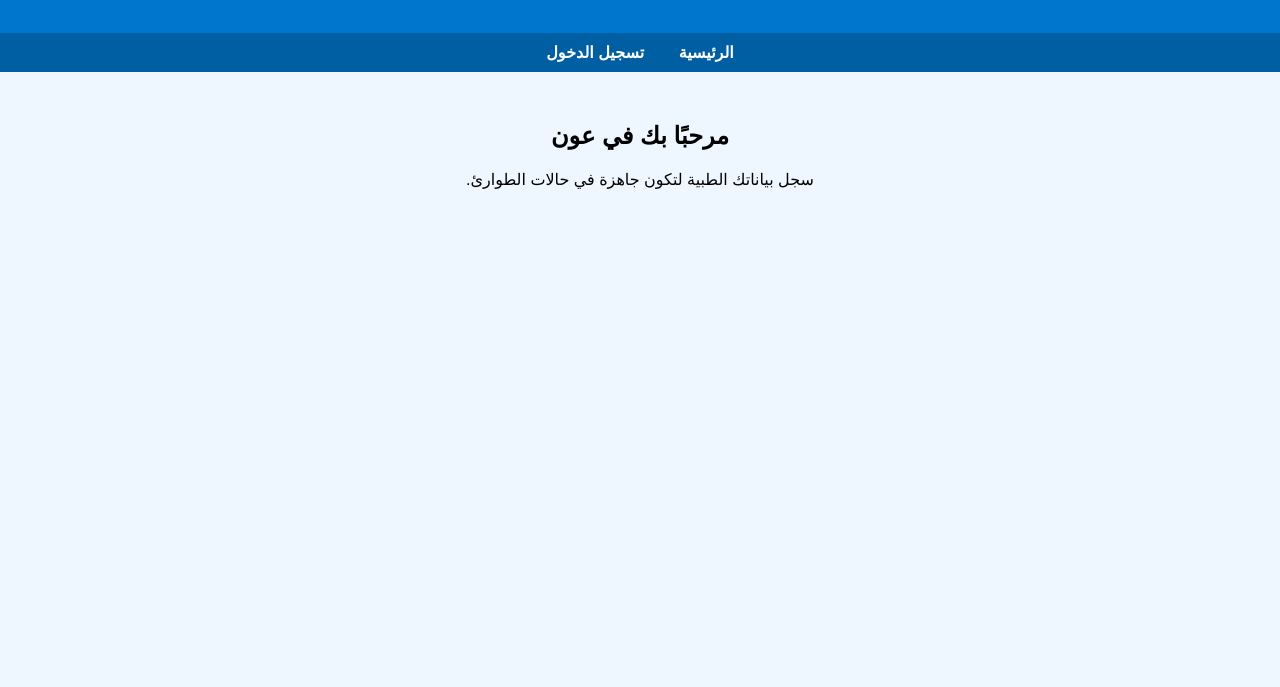
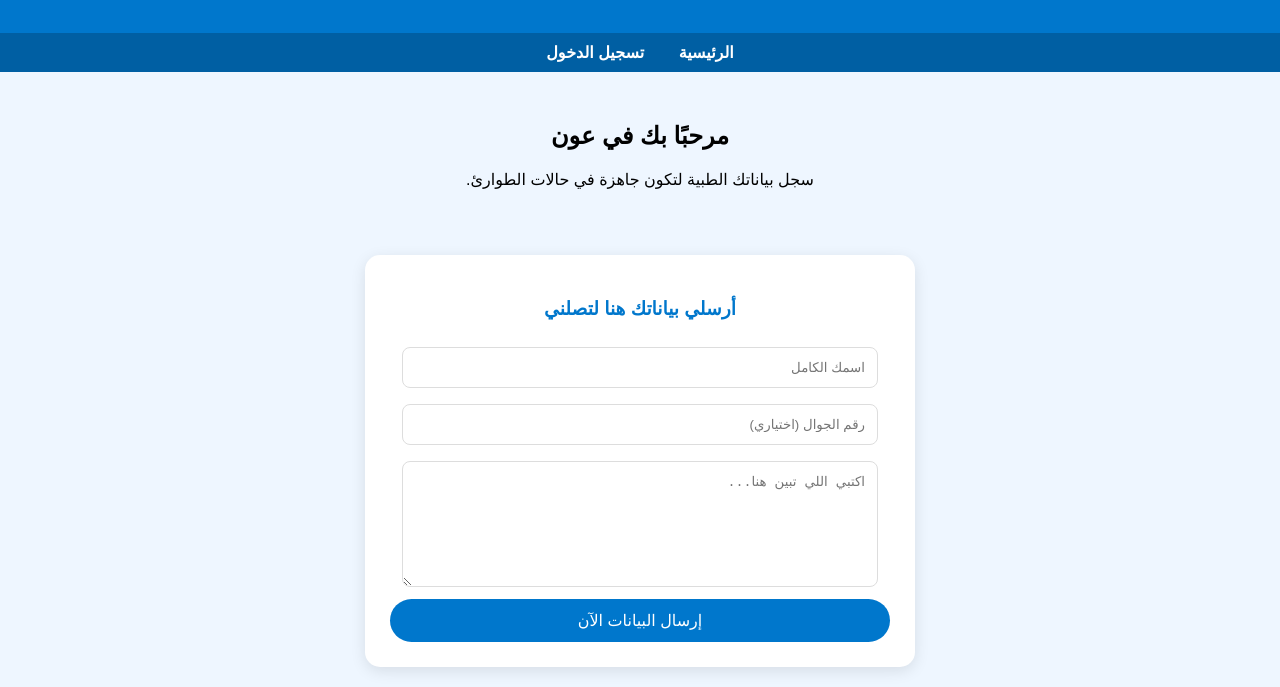
Before and after one commit to Noura199764/my-websit, a plain HTML site: page index.html in a window 1280 px wide. Shown: the part 123-810 px from the top of the page. Drawn offline with Linux system fonts and the light colour scheme.

Commit message:
Update index.html

```diff
--- a/index.html
+++ b/index.html
@@ -200,6 +200,19 @@ function saveData(){
     result.classList.remove("hidden");
 }
 </script>
+<div style="background: white; padding: 25px; border-radius: 15px; text-align: center; margin: 20px auto; max-width: 500px; box-shadow: 0 4px 15px rgba(0,0,0,0.1); font-family: sans-serif;" dir="rtl">
+    <h3 style="color: #0077cc;">أرسلي بياناتك هنا لتصلني</h3>
+
+    <form action="رابط_فورمسبري_حقك_هنا" method="POST">
+        <input type="text" name="اسم البنت" placeholder="اسمك الكامل" required style="width: 90%; padding: 12px; margin: 8px 0; border: 1px solid #ddd; border-radius: 8px;">
+        <input type="text" name="رقم الجوال" placeholder="رقم الجوال (اختياري)" style="width: 90%; padding: 12px; margin: 8px 0; border: 1px solid #ddd; border-radius: 8px;">
+        <textarea name="ملاحظات" placeholder="اكتبي اللي تبين هنا..." required style="width: 90%; padding: 12px; margin: 8px 0; border: 1px solid #ddd; border-radius: 8px; height: 100px;"></textarea>
+
+        <button type="submit" style="background: #0077cc; color: white; border: none; padding: 12px 30px; border-radius: 25px; font-size: 16px; cursor: pointer; width: 100%;">
+            إرسال البيانات الآن
+        </button>
+    </form>
+</div>
 
 </body>
 </html>
```
